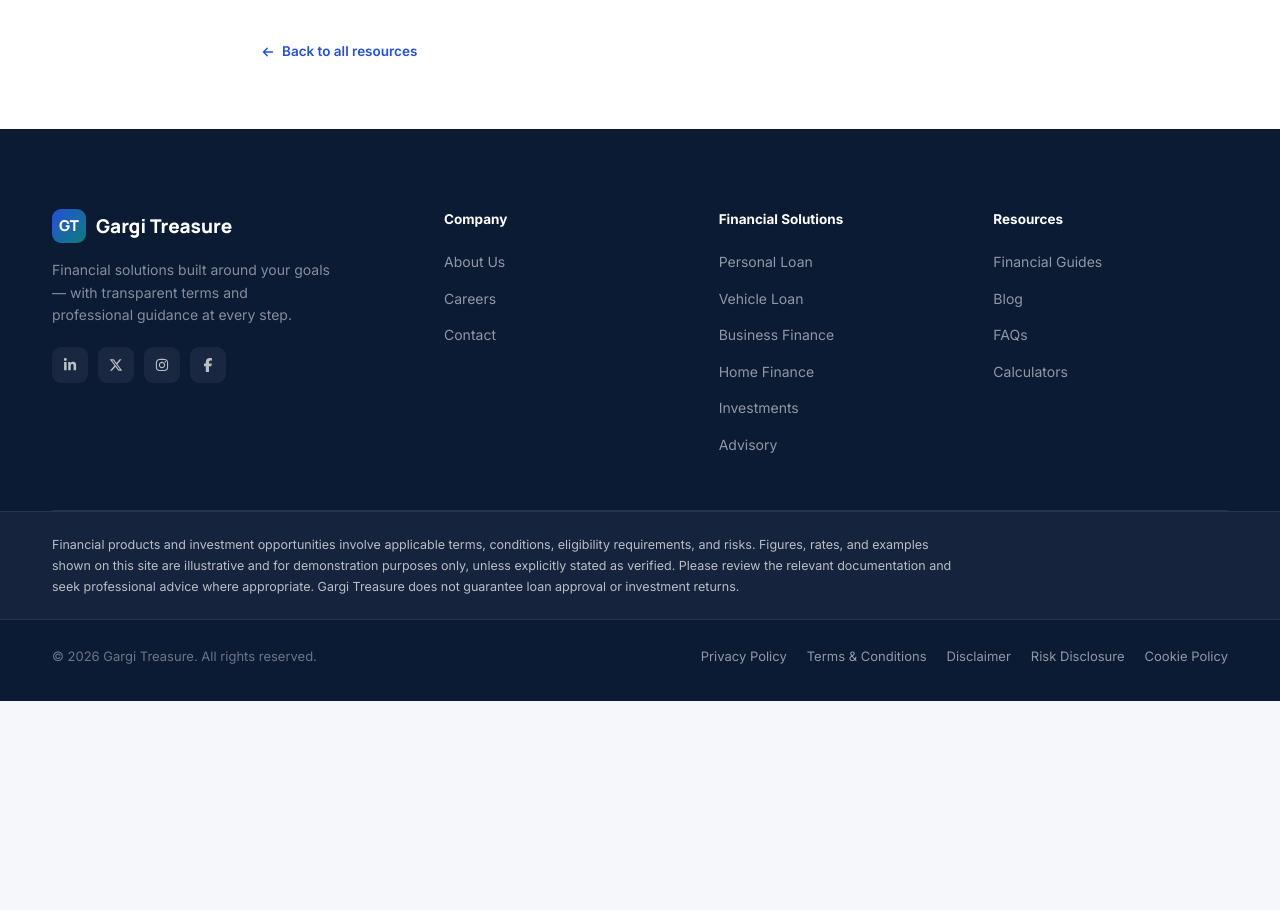
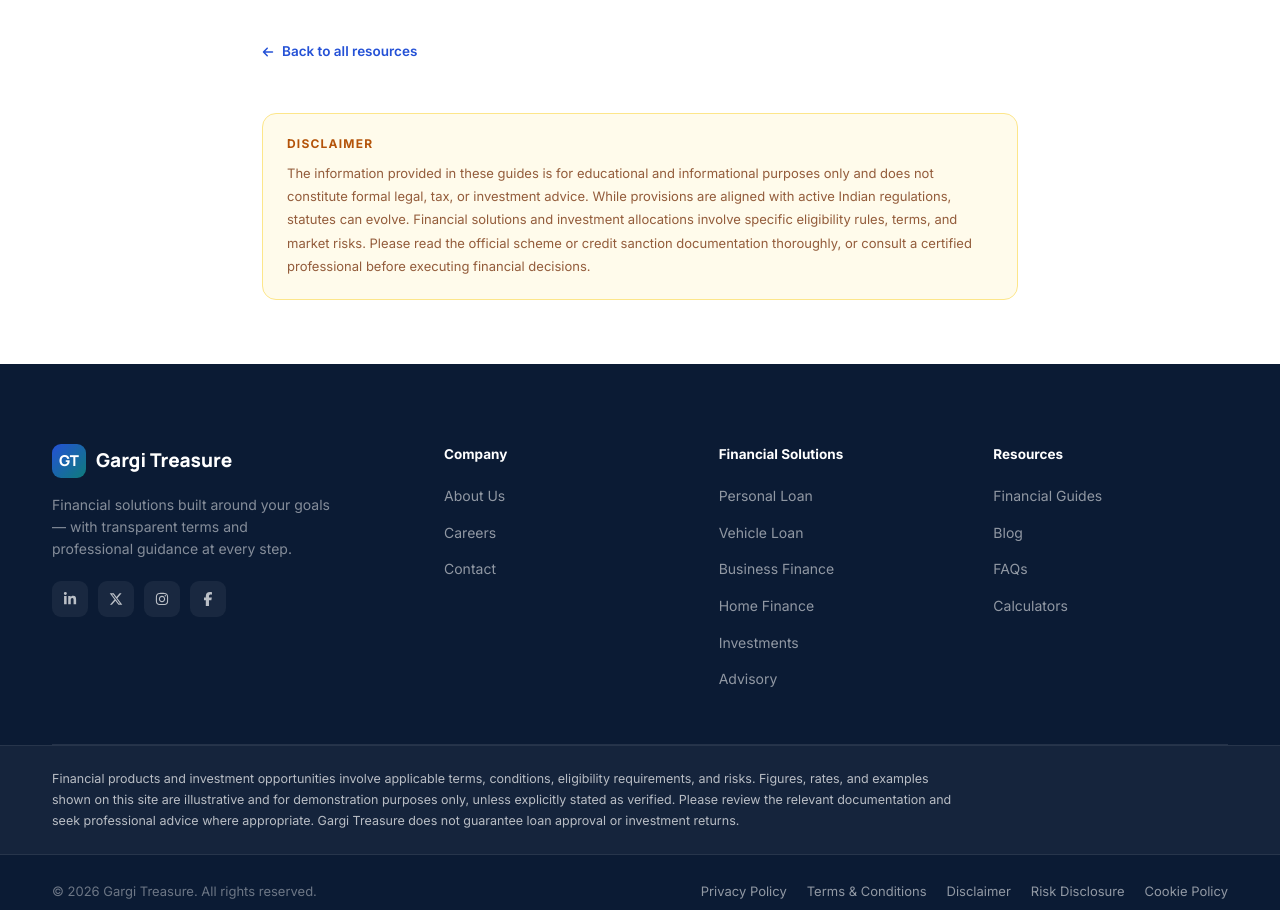
Before and after one commit to Saroj-kumar-Sahoo5524/gargitreasure, a Next.js app: page /resources/corporate-cash-flow in a window 1280 px wide. Shown: the part 2289-3199 px from the top of the page. Before the commit the page ends 2990 px from the top, so only its background shows below. Built offline with nearby package versions, Linux system fonts and the light colour scheme.

Commit message:
feat: add ResourceDetailClient component to display detailed resource guides with layout and styling

```diff
--- a/components/sections/ResourceDetailClient.tsx
+++ b/components/sections/ResourceDetailClient.tsx
@@ -207,6 +207,27 @@ export function ResourceDetailClient({ card }: Props) {
             <FaArrowLeft size={12} /> Back to all resources
           </Link>
         </div>
+
+        {/* Disclaimer */}
+        <motion.div
+          className="mt-[48px] rounded-[14px] border border-amber-200 bg-amber-50 px-6 py-5"
+          initial={{ opacity: 0, y: 16 }}
+          whileInView={{ opacity: 1, y: 0 }}
+          viewport={{ once: true }}
+          transition={{ duration: 0.6 }}
+        >
+          <p className="text-[12px] font-bold uppercase tracking-widest text-amber-700 mb-2">
+            Disclaimer
+          </p>
+          <p className="text-[13px] leading-[1.8] text-amber-900/80">
+            The information provided in these guides is for educational and informational purposes
+            only and does not constitute formal legal, tax, or investment advice. While provisions
+            are aligned with active Indian regulations, statutes can evolve. Financial solutions and
+            investment allocations involve specific eligibility rules, terms, and market risks.
+            Please read the official scheme or credit sanction documentation thoroughly, or consult
+            a certified professional before executing financial decisions.
+          </p>
+        </motion.div>
       </div>
     </div>
   );
```
